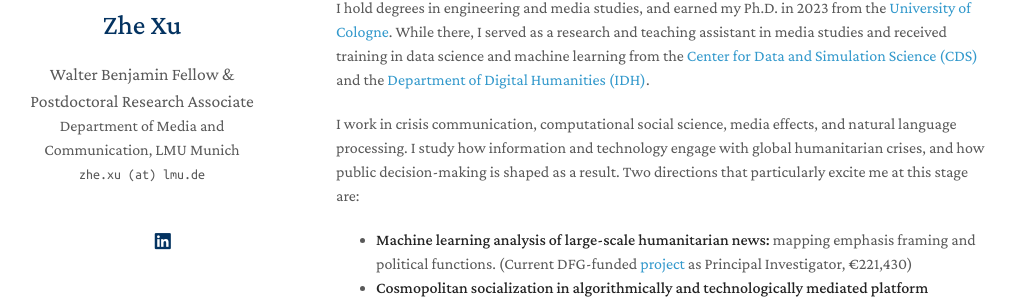
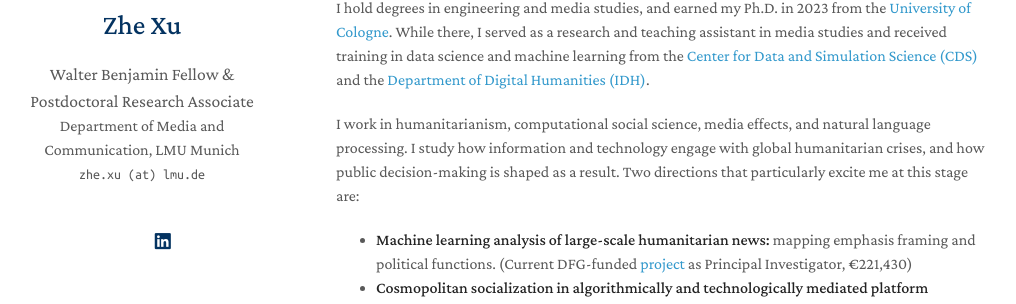
Before and after one commit to zhexuphd/home, a Jekyll site: the page built from index.md, in a window 1280 px wide and 900 px high. Shown: the part 205-509 px from the top of the window, without its empty margins (134-1150 px from the left). Built offline with Jekyll 4.4.1, drawn with Linux system fonts in a browser that asks for light colours; a style sheet for code colours, icons or effects is not loaded; our own code applies the rules of GitHub Pages for plain Markdown files.

Commit message:
Update index.md

```diff
--- a/index.md
+++ b/index.md
@@ -7,7 +7,7 @@ My name is Zhe Xu, and I am a Walter Benjamin fellow and postdoctoral research a
 
 I hold degrees in engineering and media studies, and earned my Ph.D. in 2023 from the [University of Cologne](https://www.uni-koeln.de/en/). While there, I served as a research and teaching assistant in media studies and received training in data science and machine learning from the [Center for Data and Simulation Science (CDS)](https://cds.uni-koeln.de/en/) and the [Department of Digital Humanities (IDH)](https://dh.phil-fak.uni-koeln.de/).
 
-I work in crisis communication, computational social science, media effects, and natural language processing. I study how information and technology engage with global humanitarian crises, and how public decision-making is shaped as a result. Two directions that particularly excite me at this stage are:
+I work in humanitarianism, computational social science, media effects, and natural language processing. I study how information and technology engage with global humanitarian crises, and how public decision-making is shaped as a result. Two directions that particularly excite me at this stage are:
 
 - **Machine learning analysis of large-scale humanitarian news:** mapping emphasis framing and political functions. (Current DFG-funded [project](https://gepris.dfg.de/gepris/projekt/539233881?language=en) as Principal Investigator, €221,430)
 - **Cosmopolitan socialization in algorithmically and technologically mediated platform societies:** experiments and causal inference on the effects of LLMs and VR in public moral reasoning and humanitarian behavior.
```
